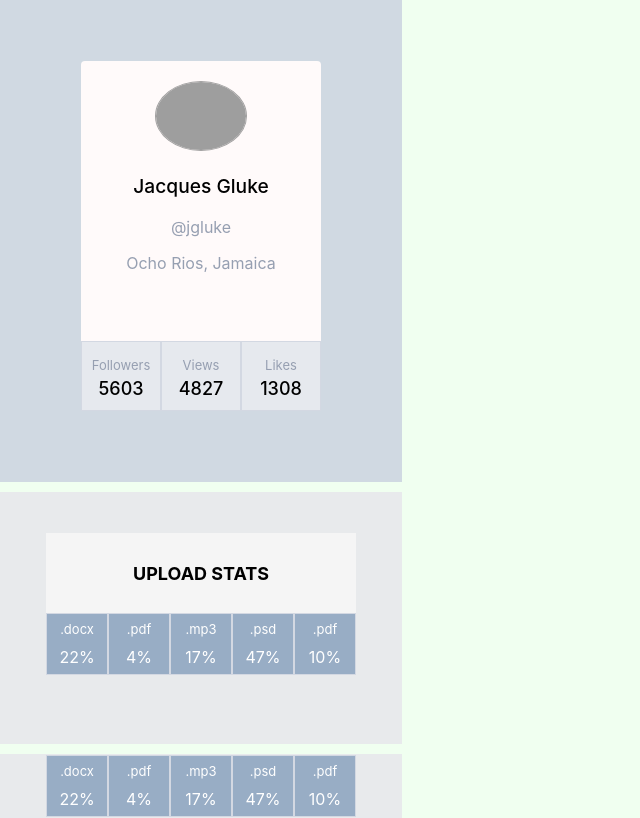
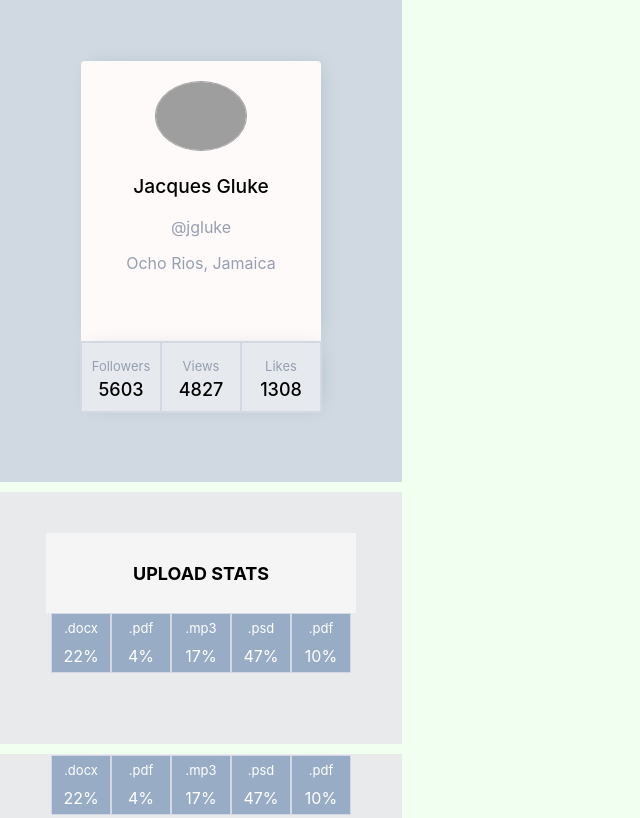
Before and after one commit to Alex34972/goit-react-hw-01-components, a React (Create React App) app: page / in a window 1280 px wide. Shown: the top 818 px of the page, without its empty margins (0-640 px from the left). Built offline with nearby package versions, Linux system fonts and the light colour scheme; grey boxes are pictures that could not be loaded.

Commit message:
Update profile.module.css

```diff
--- a/src/components/profile/profile.module.css
+++ b/src/components/profile/profile.module.css
@@ -14,6 +14,7 @@
   height: 280px;
   background-color: snow;
   border-radius: 4px 4px 0px 0px;
+  box-shadow: 4px -1px 19px -8px rgba(34, 60, 80, 0.22);
 }
 .avatar {
   margin-top: 20px;
@@ -36,12 +37,19 @@
   padding: 0px;
   margin-left: auto;
   margin-right: auto;
+  border: 1px solid rgb(211, 216, 226);
+  box-sizing: content-box;
+  border-radius: 0px 0px 4px 4px;
+  box-shadow: 4px -1px 19px -8px rgba(34, 60, 80, 0.22);
 }
+
 li {
   width: 80px;
   background-color: rgb(230, 233, 238);
   border: 1px solid rgb(211, 216, 226);
+  box-sizing: border-box;
 }
+
 .label {
   display: flex;
 
```
